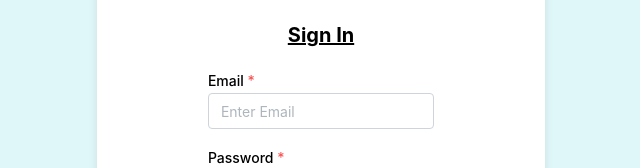
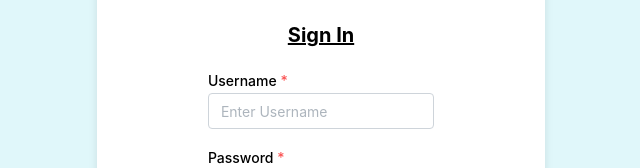
Before and after one commit to Srsi3/Project-Passtime, a React (Create React App) app in the folder frontend/: page /Login in a window 1280 px wide. Shown: the part 201-369 px from the top of the page, without its empty margins (319-959 px from the left). Built offline with nearby package versions, Linux system fonts and the light colour scheme; a web font is replaced by a local one.

Commit message:
added routing to forget password

```diff
--- a/frontend/src/login_page.tsx
+++ b/frontend/src/login_page.tsx
@@ -32,6 +32,22 @@ export default function LoginPage() {
         username: email,
         password: password,
       });
+      console.log('API response:', response);
+
+      const token = response.data.key;
+      sessionStorage.setItem('authToken', token);
+      console.log('Token saved:', sessionStorage.getItem('authToken'));
+      console.log('Token from response:', token);
+      //console.log('Token saved:', localStorage.getItem('authToken'));  // Log the saved token
+
+
+      if (token) {
+          sessionStorage.setItem('authToken', token);
+          console.log('Token saved:', sessionStorage.getItem('authToken'));
+    } else {
+        console.error('Token not found in response.');
+    }
+
 
       if (response.status === 200) {  // OK
         // Login successful
@@ -39,7 +55,8 @@ export default function LoginPage() {
 
         // Store authentication token if provided
         const token = response.data.token;
-        localStorage.setItem('authToken', token);
+        localStorage.setItem('authToken', response.data.token);
+        console.log('Token saved:', sessionStorage.getItem('authToken')); // Should log the token
 
         // Redirect to a protected route or dashboard
         navigate('/home');
@@ -55,6 +72,10 @@ export default function LoginPage() {
         setError('An error occurred. Please try again.');
       }
     }
+  };
+
+  const handleForgetPasswordClick = () => {
+    navigate("/forgotpassword");
   };
 
   return (
@@ -87,8 +108,8 @@ export default function LoginPage() {
             <Text style={{ color: 'red', marginBottom: '-13px' }}>{error}</Text>
           )}
           <TextInput
-            label="Email"
-            placeholder="Enter Email"
+            label="Username"
+            placeholder="Enter Username"
             type="email"
             value={email}
             onChange={(event) => setEmail(event.currentTarget.value)}
@@ -113,6 +134,7 @@ export default function LoginPage() {
             }}
               onMouseEnter={(e) => (e.currentTarget.style.color = '#4B0082')} // Hover color
               onMouseLeave={(e) => (e.currentTarget.style.color = '#42A5F5')} // Revert color
+              onClick={handleForgetPasswordClick}
             >
               Forgot Password?
             </Text>
```
